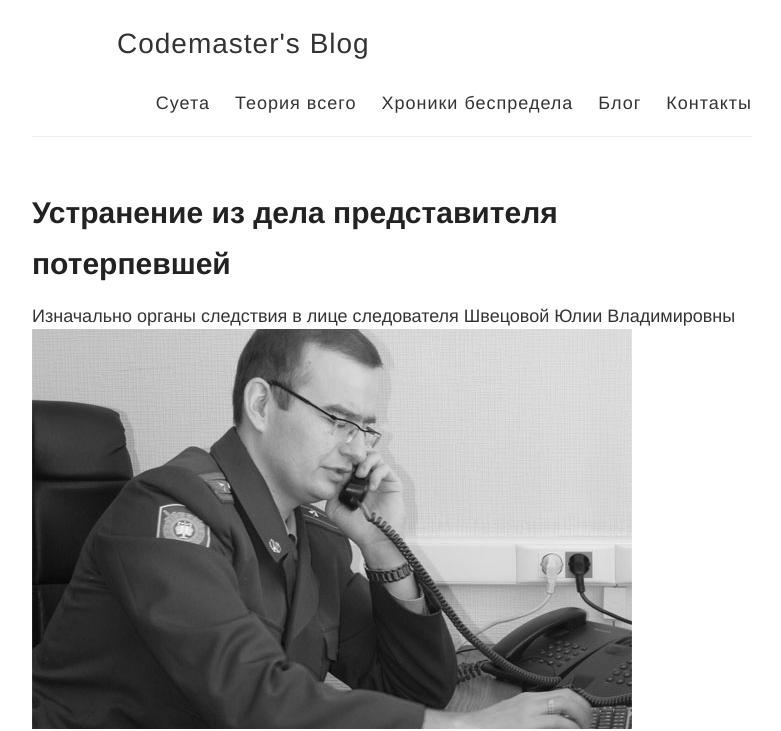
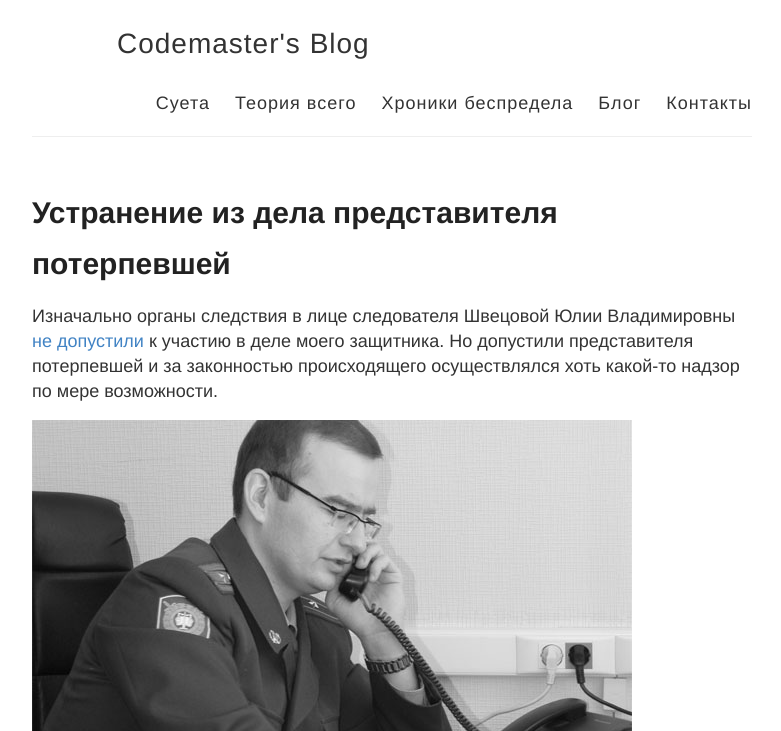
Before and after one commit to decrafts/r, a Jekyll site: the page built from _posts/uncheck/2011-08-12-ustranenie-iz-dela-predstavitelya-poterpevshej.md, in a window 1280 px wide and 1400 px high. Shown: the top 731 px of the window, without its empty margins (248-1029 px from the left). Built offline with Jekyll 4.4.1, drawn with Linux system fonts in a browser that asks for light colours; comment, search, counter and statistics services are not loaded; some of the changed text lies outside the part shown; grey boxes are pictures that could not be loaded.

Commit message:
Update 2011-08-12-ustranenie-iz-dela-predstavitelya-poterpevshej.md

```diff
--- a/_posts/uncheck/2011-08-12-ustranenie-iz-dela-predstavitelya-poterpevshej.md
+++ b/_posts/uncheck/2011-08-12-ustranenie-iz-dela-predstavitelya-poterpevshej.md
@@ -5,16 +5,13 @@
 categories: [uncheck]
 ---
 
+<p>Изначально органы следствия в лице следователя Швецовой Юлии Владимировны <a href="/otkaz-sledovatelya-v-dopuske-zashhitnika.html">не допустили</a> к участию в деле моего защитника. Но допустили представителя потерпевшей и за законностью происходящего осуществлялся хоть какой-то надзор по мере возможности. </p>
 
-Изначально органы следствия в лице следователя Швецовой Юлии Владимировны
 ![_config.yml](/images/uncheck/ustranenie-iz-dela-predstavitelya-poterpevshej-1.jpg)
 
+<p>Опомнившись, начальник ССО СУ УМВД по Омской области майор юстиции Липин Алексей Юрьевич отменил постановление о допуске представителя потерпевшей мотивировав своё действие отсутствием некоего решения мирового суда. Ранее суд уже сообщал что вопросы о допуске участников процесса <a href="/postanovlenie-suda-o-nekompetentnosti-v-voprosax-dopuska-zashhitnika.html">относятся к исключительной компетенции следователя</a>. Тем не менее прокурор города Омска бездействует, хотя получил экземпляр этого незаконного постановления. </p>
+<p>В результате этого действия в деле не осталось ни юристов представляющих интересы потерпевшей, ни подозреваемого. Это дает следственным органам возможность творить любой беспредел не опасаясь квалифицированного надзора за законностью.</p>
 
-
-Опомнившись, начальник ССО СУ УМВД по Омской области майор юстиции Липин Алексей Юрьевич отменил постановление о допуске представителя потерпевшей мотивировав своё действие отсутствием некоего решения мирового суда. Ранее суд уже сообщал что вопросы о допуске участников процесса
 ![_config.yml](/images/uncheck/ustranenie-iz-dela-predstavitelya-poterpevshej-2.jpg)
 
-
-
-
 ![_config.yml](/images/uncheck/ustranenie-iz-dela-predstavitelya-poterpevshej-3.jpg)
```
